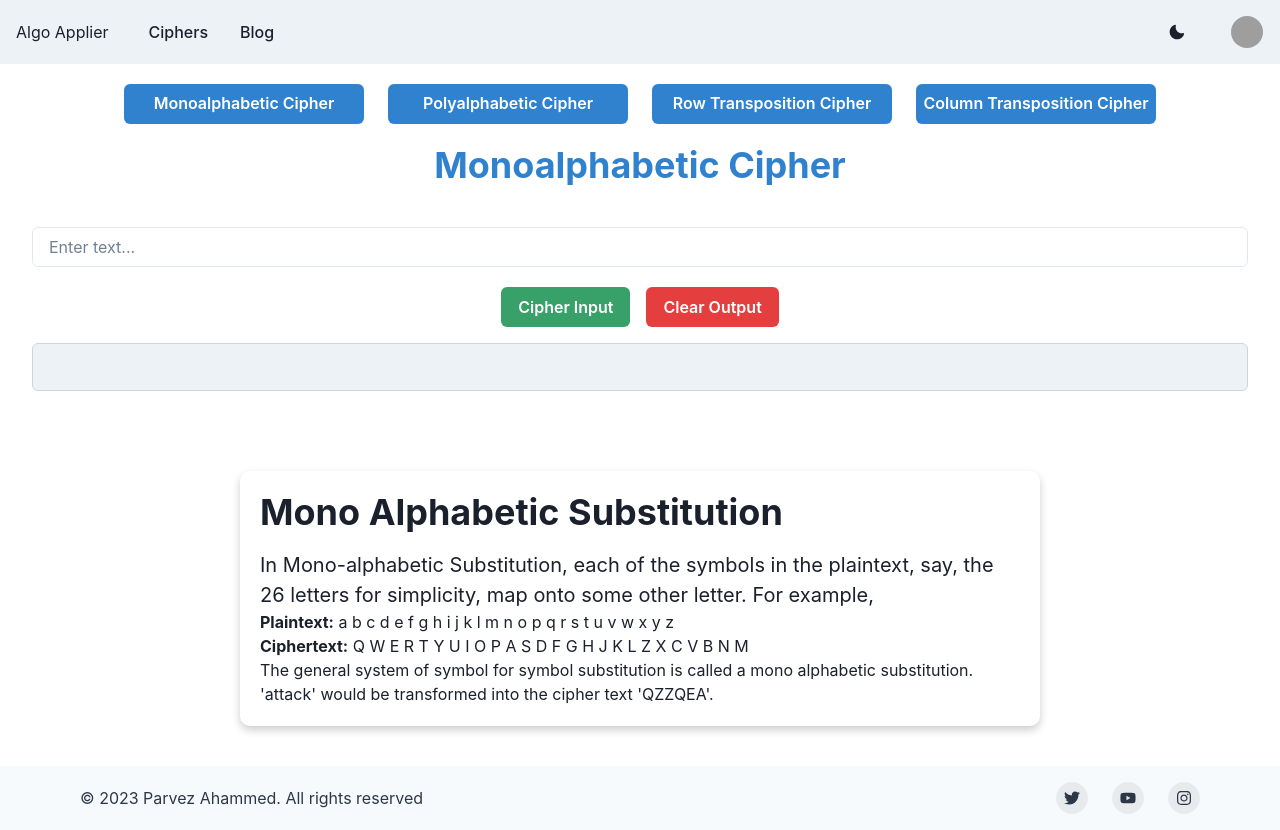
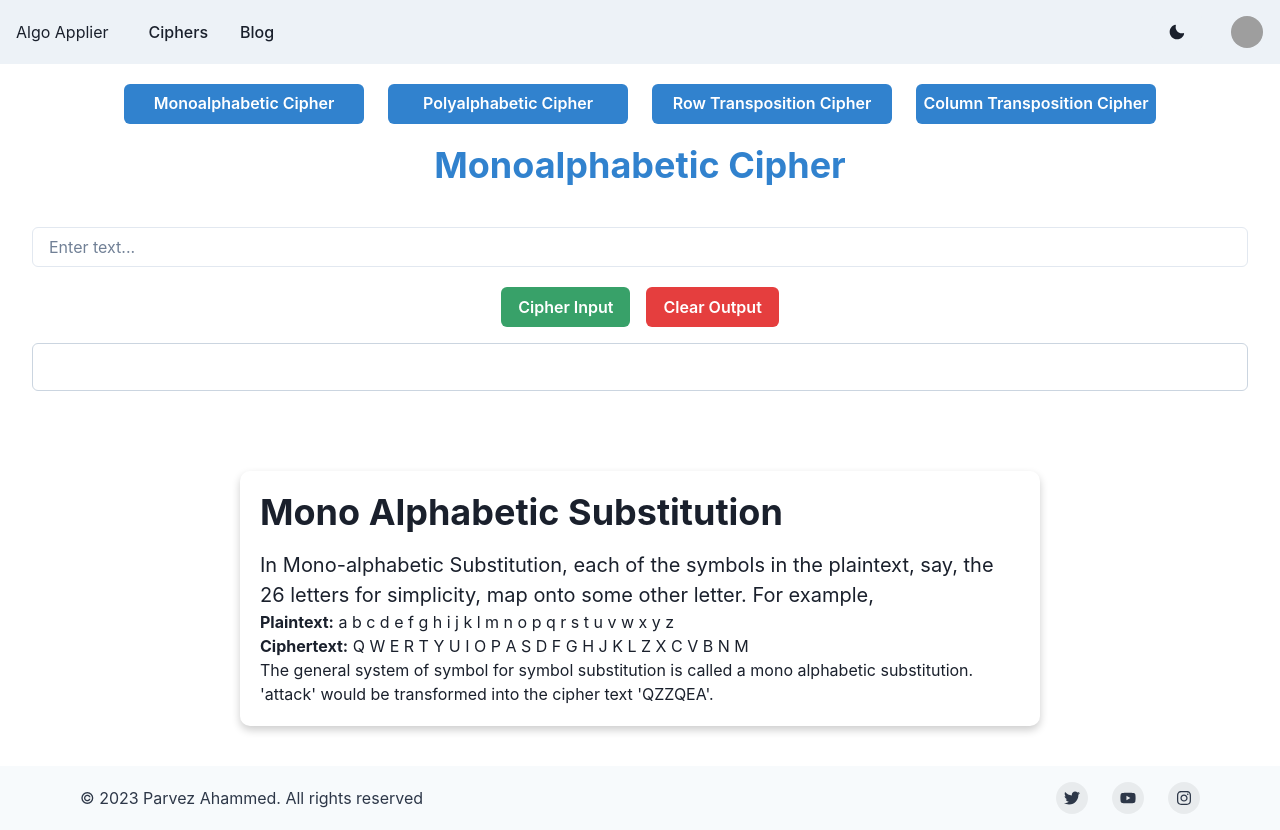
Before and after one commit to piru72/PortfolioWebsite, a React (Vite) app: page / in a window 1280 px wide. Built offline with nearby package versions, Linux system fonts and the light colour scheme; grey boxes are pictures that could not be loaded.

Commit message:
Bg color fixed

```diff
--- a/src/components/CipherInputOutput.tsx
+++ b/src/components/CipherInputOutput.tsx
@@ -34,7 +34,7 @@ function CipherInputOutput({
         <Button colorScheme='red' onClick={handleClearOutput}>Clear Output</Button>
       </ButtonGroup>
 
-      <Box id="outputBox" minH="3rem" w="100%" p={2} mt='1rem' border="1px solid" borderColor="gray.300" borderRadius="md" bg="gray.100">
+      <Box id="outputBox" minH="3rem" w="100%" p={2} mt='1rem' border="1px solid" borderColor="gray.300" borderRadius="md" >
         <Text fontSize="lg">{outputValue}</Text>
       </Box>
 
```
